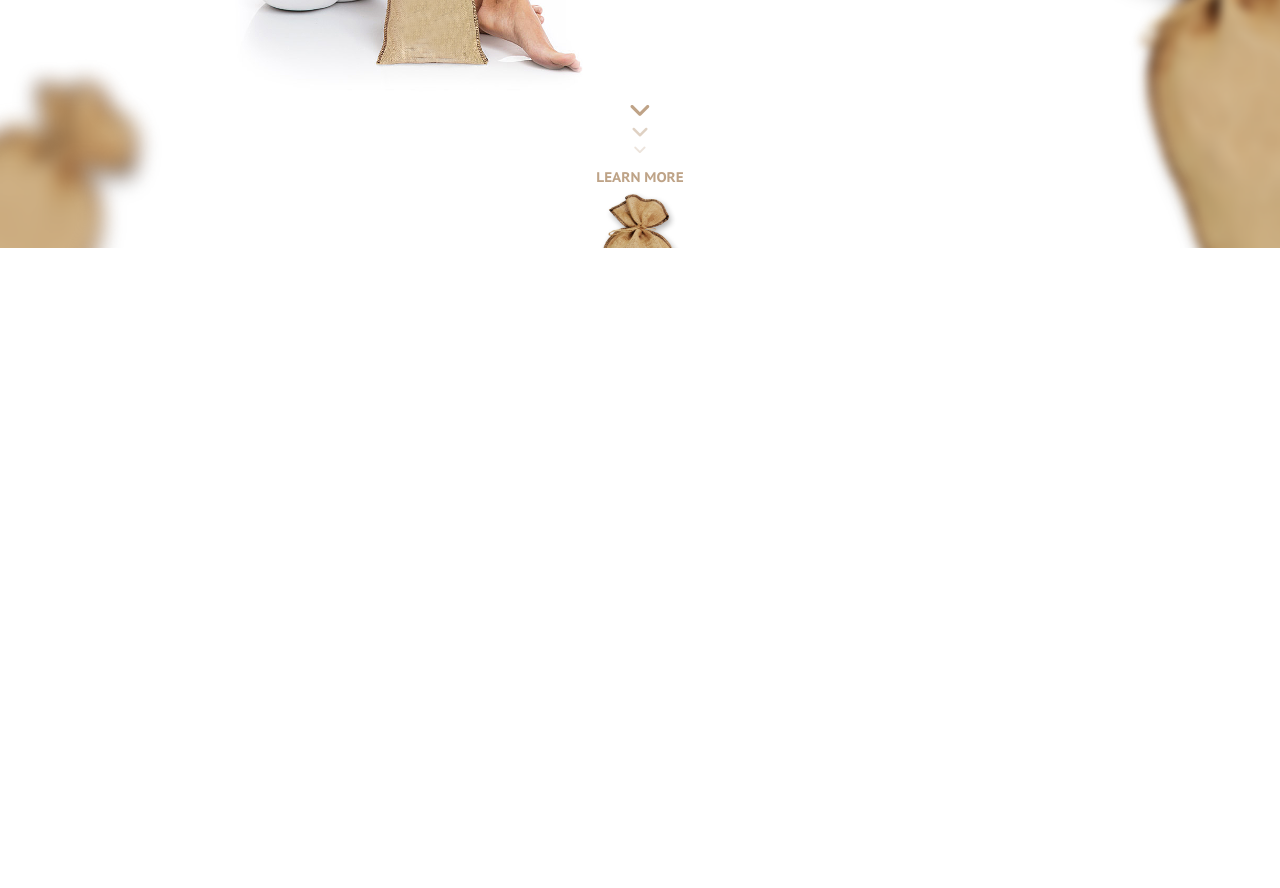
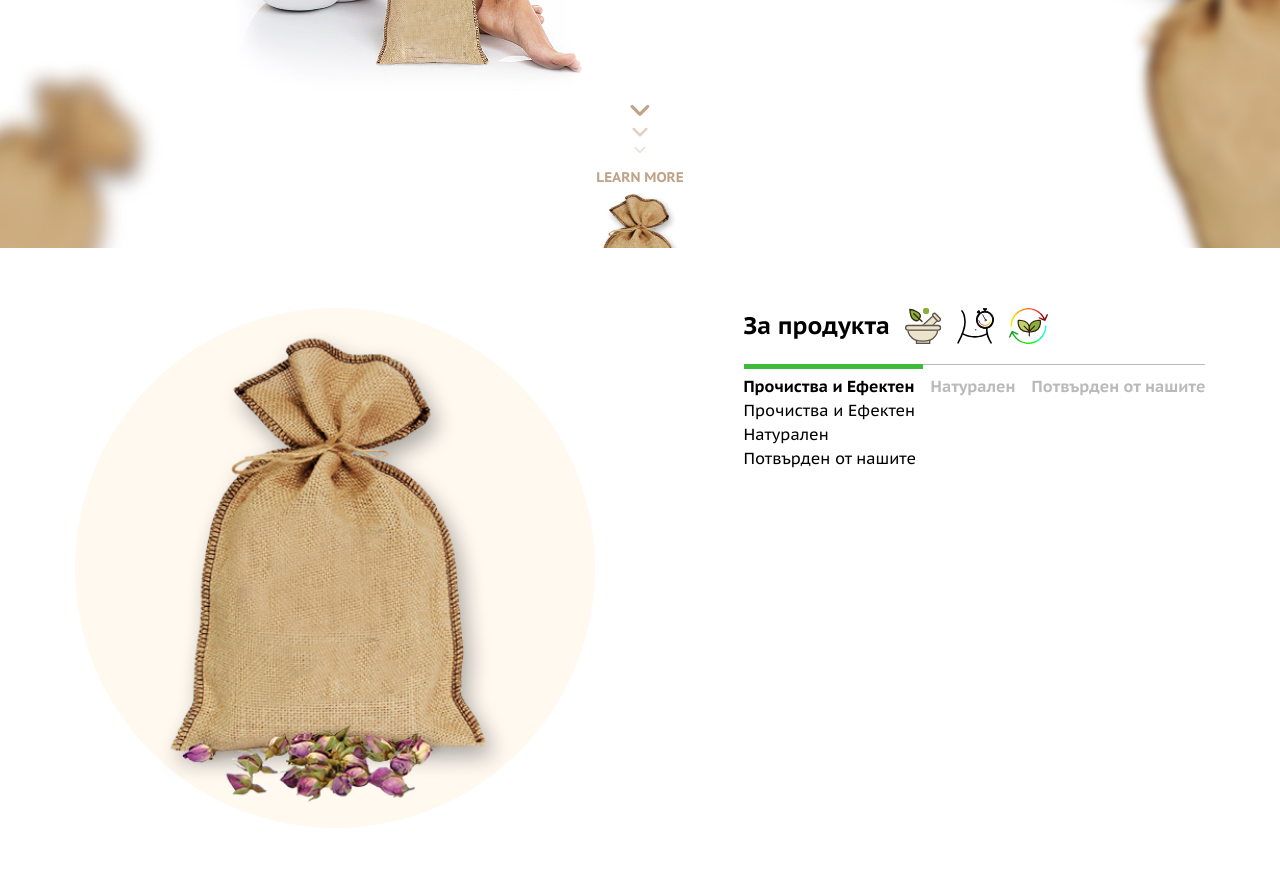
Before and after one commit to DemonHashira/test-task-weband, a website: page index.html in a window 1280 px wide. Shown: the part 498-1386 px from the top of the page. Before the commit the page ends 800 px from the top, so only its background shows below. Drawn offline with Linux system fonts and the light colour scheme.

Commit message:
half done about product

```diff
--- a/assets/css/styles.scss
+++ b/assets/css/styles.scss
@@ -5,6 +5,8 @@ $color-green: rgb(61, 186, 58);
 $color-white: #fff;
 $color-black: #000;
 $color-arrow: #bfa387;
+$color-background: #fff9f0;
+$color-disabled: #bababa;
 
 *,
 *::before,
@@ -21,6 +23,8 @@ body {
   -webkit-font-smoothing: antialiased;
   margin: 0;
   padding: 0;
+  font-family: $font-family;
+  font-weight: normal;
 }
 
 img,
@@ -60,6 +64,12 @@ select {
   max-width: 1400px;
 }
 
+.list-style-none {
+  list-style: none;
+  padding: 0;
+  margin: 0;
+}
+
 header {
   border-bottom: 1px solid #ddd;
   box-shadow: 0 4px 2px -2px rgba(0, 0, 0, 0.1);
@@ -69,10 +79,10 @@ header {
   position: fixed;
   z-index: 100;
   background-color: $color-white;
+  font-weight: bold;
 
   nav {
     ul {
-      list-style: none;
       display: flex;
       gap: 20px;
       margin: 0;
@@ -100,7 +110,6 @@ header {
   display: flex;
   justify-content: space-between;
   align-items: center;
-  font-family: $font-family;
 
   .navigation-container {
     display: flex;
@@ -151,14 +160,12 @@ main {
       font-size: 8rem;
       color: $color-green;
       margin: 0;
-      font-family: $font-family;
       font-weight: bold;
       line-height: 1.2;
     }
 
     p {
       font-size: 2rem;
-      font-family: $font-family;
       margin-top: 0px;
     }
   }
@@ -177,7 +184,6 @@ main {
       font-size: 14px;
       color: #bea387;
       margin-top: 10px;
-      font-family: $font-family;
       font-weight: bold;
     }
 
@@ -231,6 +237,89 @@ main {
   }
 }
 
+.for-product {
+  animation: fadeIn 1s $ease forwards;
+  padding: 60px 0;
+  display: flex;
+  justify-content: space-around;
+
+  .about-bag-container {
+    background-color: $color-background;
+    width: 520px;
+    height: 520px;
+    border-radius: 50%;
+  }
+
+  .about-bag-image {
+    margin: 0 auto;
+    padding: 20px 0;
+  }
+
+  .product-info-heading {
+    display: flex;
+    margin-bottom: 20px;
+
+    .product-icons {
+      display: flex;
+      gap: 15px;
+      margin-left: 15px;
+    }
+  }
+
+  .product-info-details {
+    .product-info-nav {
+      display: flex;
+
+      li {
+        position: relative;
+
+        &::before {
+          content: "";
+          display: block;
+          position: absolute;
+          top: 0;
+          width: 100%;
+          height: 1px;
+          background-color: $color-disabled;
+        }
+
+        &.active {
+          p {
+            color: black;
+          }
+
+          &::before {
+            background-color: $color-green;
+            height: 5px;
+          }
+        }
+
+        &:first-child {
+          p {
+            margin-left: 0;
+          }
+        }
+
+        &:last-child {
+          p {
+            margin-right: 0;
+          }
+        }
+
+        p {
+          display: inline-block;
+          margin: 10px 8px 0;
+          font-weight: bold;
+          color: $color-disabled;
+        }
+      }
+    }
+
+    .product-info-text {
+    }
+  }
+}
+
 @keyframes fadeIn {
   from {
     opacity: 0;
--- a/index.html
+++ b/index.html
@@ -16,7 +16,7 @@
         <img src="assets/images/icons/logo.svg" alt="" />
         <div class="navigation-container">
           <nav>
-            <ul>
+            <ul class="list-style-none">
               <li><a href="#">За чая</a></li>
               <li><a href="#">Програми</a></li>
               <li><a href="#">Блог</a></li>
@@ -71,6 +71,37 @@
           />
         </div>
       </section>
+      <section class="for-product">
+        <div class="about-bag-container">
+          <img
+            src="assets/images/about-product-bag.png"
+            class="about-bag-image"
+            alt=""
+          />
+        </div>
+        <div class="for-product-info">
+          <div class="product-info-heading">
+            <h2>За продукта</h2>
+            <div class="product-icons">
+              <img src="assets/images/icons/about-task-bowl.svg" alt="" />
+              <img src="assets/images/icons/about-task-body-clock.svg" alt="" />
+              <img src="assets/images/icons/about-task-detox.svg" alt="" />
+            </div>
+          </div>
+          <div class="product-info-details">
+            <ul class="product-info-nav list-style-none">
+              <li id="nav-1" class="active"><p>Прочиства и Ефектен</p></li>
+              <li id="nav-2"><p>Натурален</p></li>
+              <li id="nav-3"><p>Потвърден от нашите</p></li>
+            </ul>
+            <ul class="product-info-text list-style-none">
+              <li data-id="nav-1" class="active"><p>Прочиства и Ефектен</p></li>
+              <li data-id="nav-2"><p>Натурален</p></li>
+              <li data-id="nav-3"><p>Потвърден от нашите</p></li>
+            </ul>
+          </div>
+        </div>
+      </section>
     </main>
   </body>
 </html>
```
Also changed, not shown: assets/css/styles.css, 3 other files.
